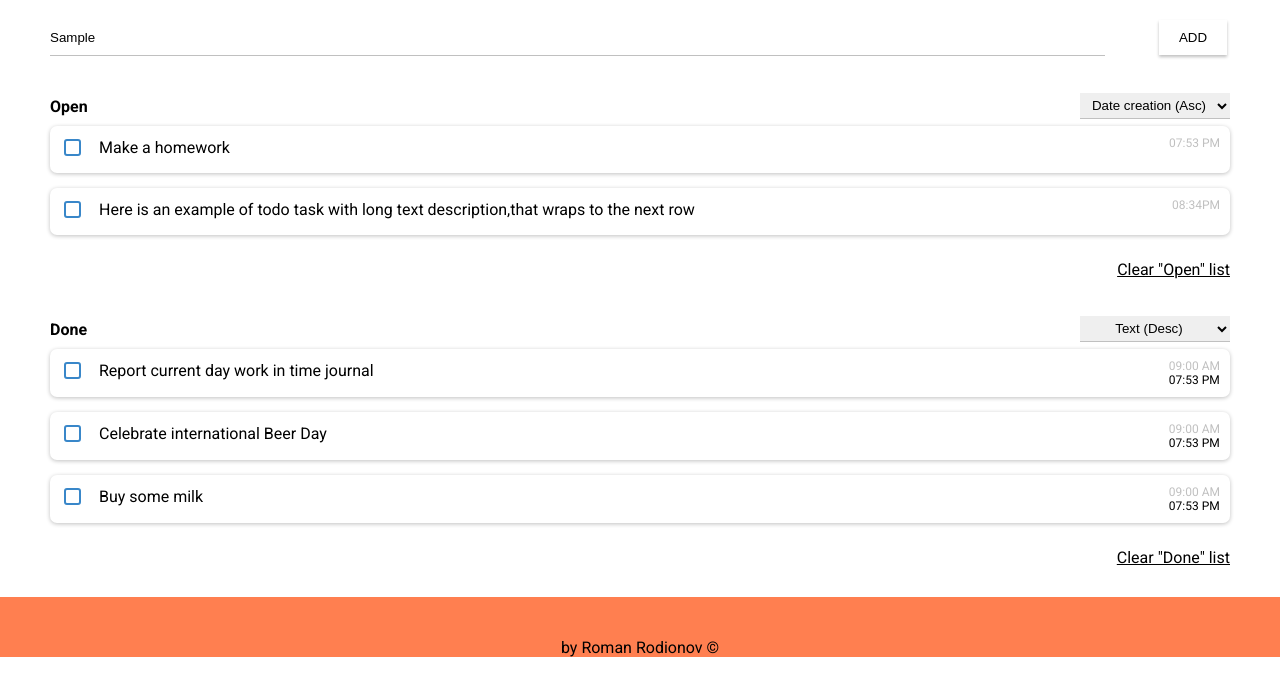
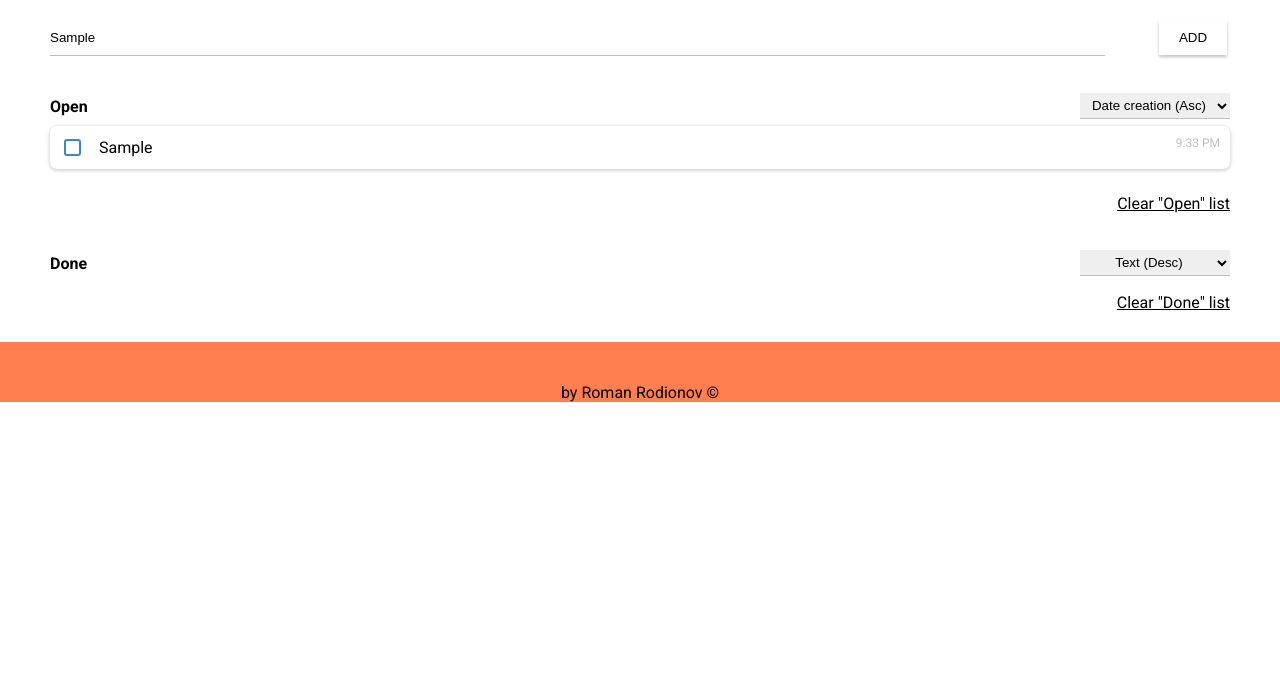
Before and after one commit to AntonoVlad/Todo-List, a plain HTML site: page index.html in a window 1280 px wide. Both pictures are taken after typing "Sample" into the empty fields and a click on the button "ADD". Shown: the part 70-766 px from the top of the page. Drawn offline with Linux system fonts and the light colour scheme.

Commit message:
add task management

```diff
--- a/index.html
+++ b/index.html
@@ -6,6 +6,7 @@
         <link rel="stylesheet" href="style.css/style.css">
         <link rel="stylesheet" href="https://stackpath.bootstrapcdn.com/font-awesome/4.7.0/css/font-awesome.min.css">
         <link href="https://fonts.googleapis.com/css2?family=Roboto:wght@400;700&display=swap" rel="stylesheet">
+
     </head>
     <body>
        <header class="page-header">
@@ -19,8 +20,8 @@
        <section class="page-body">
 
            <section class="add-task-section">
-               <input class="new-task-input input"  type="text" placeholder="New task...">
-               <button class="button">ADD</button>
+               <input class="new-task-input input" id="task-input"  type="text" placeholder="New task...">
+               <button class="button" id="add-btn">ADD</button>
            </section>
 
            <section class="open-task-section">
@@ -32,26 +33,8 @@
                   <option>Date creation (Dsc)   </option>
                </select>
                </div>
-               <div class="task-block">
-                   <div class="task">
-                        <div>
-                            <input class="task-checkbox" type="checkbox">
-                        </div>
-                        <div class="task-text">
-                            Make a homework
-                        </div>
-                        <div>
-                           <div class="task-time">07:53 PM</div>
-                        </div>
-                   </div>
-                   <div class="task">
-                       <div>
-                           <input class="task-checkbox" type="checkbox">
-                       </div>
-                       <div class="task-text">Here is an example of todo task with long text description,that wraps to the next row
-                       </div>
-                       <div class="task-time">08:34PM</div>
-                   </div>
+               <div class="task-block" id="task-block">
+
 
                </div>
                <div class="link-wrapper" >
@@ -69,43 +52,8 @@
                </select>
 
                </div>
-                    <div class="task-block">
-                   <div class="task">
-                        <div>
-                            <input class="task-checkbox" type="checkbox">
-                        </div>
-                        <div class="task-text">
-                            Report current day work in time journal
-                        </div>
-                        <div>
-                           <div class="task-time">09:00 AM</div>
-                           <div class="task-clock">07:53 PM</div>
-                        </div>
-                   </div>
-                   <div class="task">
-                        <div>
-                            <input class="task-checkbox" type="checkbox">
-                        </div>
-                        <div class="task-text">
-                            Celebrate international Beer Day
-                        </div>
-                        <div>
-                           <div class="task-time">09:00 AM</div>
-                           <div class="task-clock">07:53 PM</div>
-                        </div>
-                   </div>
-                   <div class="task">
-                        <div>
-                            <input class="task-checkbox" type="checkbox">
-                        </div>
-                        <div class="task-text">
-                            Buy some milk
-                        </div>
-                        <div>
-                           <div class="task-time">09:00 AM</div>
-                           <div class="task-clock">07:53 PM</div>
-                        </div>
-                   </div>
+                    <div class="task-block" id="done-task-block">
+
                </div>
                  <div class="link-wrapper" >
                    <a href="#">Clear "Done" list</a>
@@ -120,6 +68,6 @@
                </div>
 <!--            <iframe src="https://www.google.com/maps/embed?pb=!1m18!1m12!1m3!1d7970.259378100719!2d30.212551947653196!3d60.038866010602376!2m3!1f0!2f0!3f0!3m2!1i1024!2i768!4f13.1!3m3!1m2!1s0x469635f5daa9c8c9%3A0x54063b379b7f37f7!2z0JrQvtC80LXQvdC00LDQvdGC0YHQutC40Lkg0L_RgC4sIDY0LCDQodCw0L3QutGCLdCf0LXRgtC10YDQsdGD0YDQsywgMTk3MzUw!5e0!3m2!1sru!2sru!4v1589651031471!5m2!1sru!2sru" width="200" height="100" frameborder="0" style="border:0;" allowfullscreen="" aria-hidden="false" tabindex="0"></iframe>-->
        </footer>
-
+       <script src="main.js"></script>
     </body>
 </html>
--- /dev/null
+++ b/main.js
@@ -0,0 +1,50 @@
+let addBtn = document.getElementById("add-btn")
+addBtn.onclick = function () {
+    let taskInput = document.getElementById("task-input")
+    let taskInputValue = taskInput.value
+    let div = creatTask()
+    let taskBlock = document.getElementById("task-block")
+    taskBlock.appendChild(div)
+    let chekbox = creatChekbox(div)
+    div.appendChild(chekbox)
+    let taskTextBox = creatTextbox(taskInputValue)
+    div.appendChild(taskTextBox)
+    let taskTime = creatTaskTime()
+    div.appendChild(taskTime)
+
+}
+
+function creatChekbox(task) {
+    let chekbox = document.createElement("input")
+    chekbox.setAttribute("type", "checkbox")
+    chekbox.setAttribute("class", "task-checkbox")
+    chekbox.onchange = function () {
+        let doneTaskBlock = document.getElementById("done-task-block")
+        doneTaskBlock.appendChild(task)
+
+    }
+    return chekbox
+}
+
+function creatTextbox(taskInputValue) {
+    let taskTextBox = document.createElement("div")
+    taskTextBox.setAttribute("class", "task-text")
+    taskTextBox.textContent = taskInputValue
+
+    return taskTextBox
+}
+
+function creatTaskTime() {
+    let taskTime = document.createElement("div")
+    taskTime.setAttribute("class", "task-time")
+    taskTime.textContent = new Date().toLocaleTimeString('en', {hour: 'numeric', minute: 'numeric'})
+
+    return taskTime
+}
+
+function creatTask() {
+    let div = document.createElement("div")
+    div.setAttribute("class", "task")
+
+    return div
+}
```
